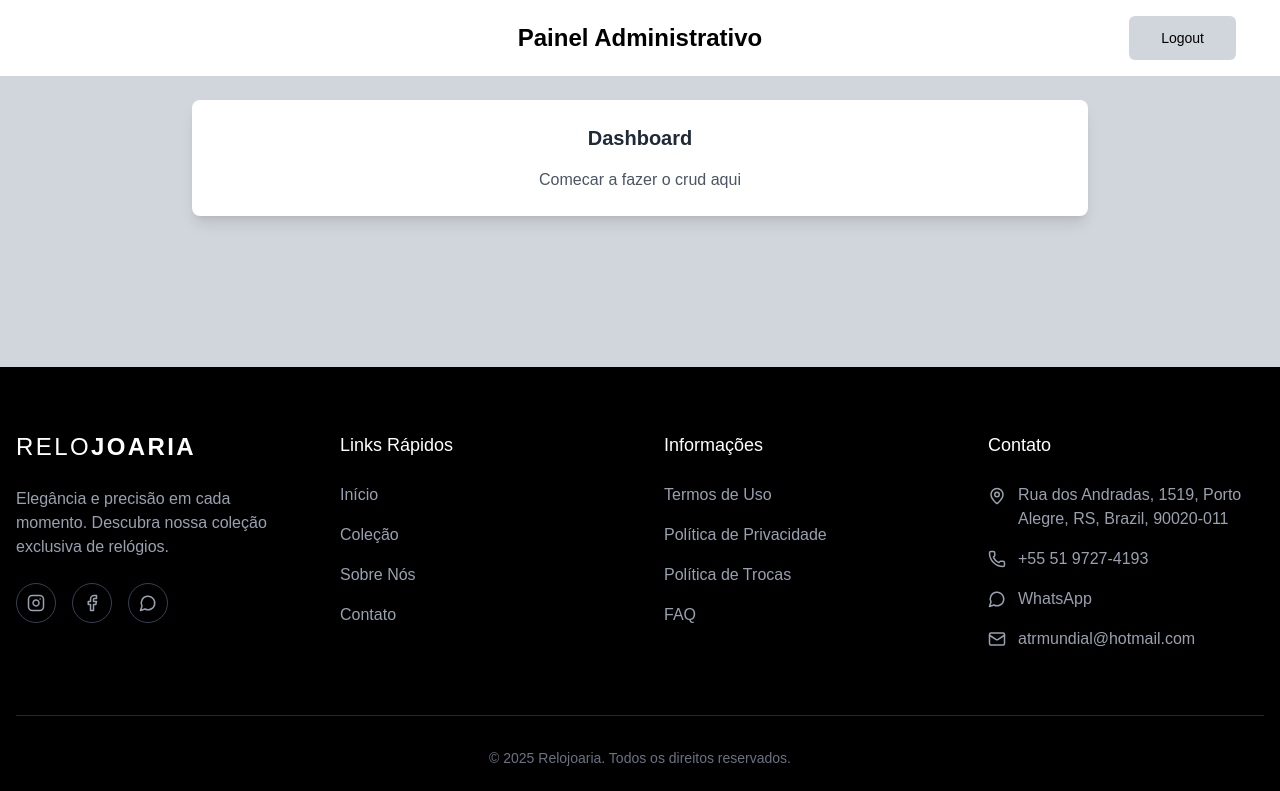
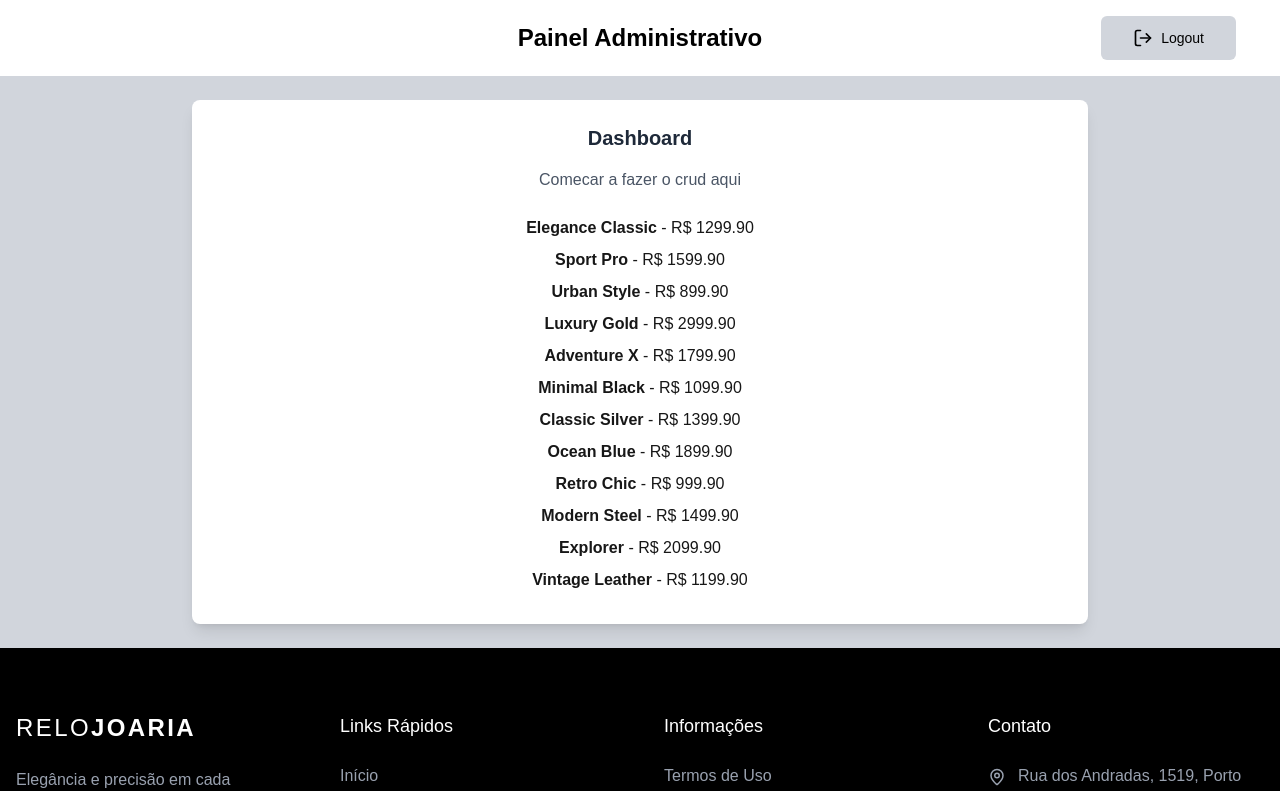
Before and after one commit to Ceratt1/gestao_agil, a Next.js app in the folder frontend/: page /dashboard/admin in a window 1280 px wide. Shown: the top 791 px of the page. Built offline with nearby package versions, Linux system fonts and the light colour scheme.

Commit message:
Enhance styling in About Us section, add example products to AdminContent, and update Hero component text color

```diff
--- a/frontend/components/about-us/about-us.tsx
+++ b/frontend/components/about-us/about-us.tsx
@@ -12,7 +12,7 @@ export default function AboutUs() {
 
           <div>
             <h2 className="mb-6 text-3xl font-light tracking-tight text-black md:text-4xl">
-              Sobre a <span className="font-semibold">ATRmundial</span>
+              Sobre a <span className="font-semibold text-orange-400">ATRmundial</span>
             </h2>
 
             <p className="mb-8 text-lg text-gray-700">
--- a/frontend/components/admin/AdminContent.tsx
+++ b/frontend/components/admin/AdminContent.tsx
@@ -1,3 +1,109 @@
+import { Categoria } from "@/@types/Categoria.enum"
+import { Produtos } from "@/@types/Produtos"
+import { v4 as uuidv4 } from "uuid"
+import { UUIDTypes } from "uuid"
+
+
+const produtosExemplo: Produtos[] = [
+  {
+    uuid: uuidv4() as UUIDTypes,
+    nome: "Elegance Classic",
+    imagemCaminho: "/placeholder4.jpg",
+    whatsappLink: "https://wa.me/555197274193?text=Tenho%20interesse%20no%20Elegance%20Classic",
+    preco: 1299.9,
+    categoria: Categoria.MECANICO_BATERIA,
+  },
+  {
+    uuid: uuidv4() as UUIDTypes,
+    nome: "Sport Pro",
+    imagemCaminho: "/placeholder4.jpg",
+    whatsappLink: "https://wa.me/555197274193?text=Tenho%20interesse%20no%20Sport%20Pro",
+    preco: 1599.9,
+    categoria: Categoria.SOLAR,
+  },
+  {
+    uuid: uuidv4() as UUIDTypes,
+    nome: "Urban Style",
+    imagemCaminho: "/placeholder4.jpg",
+    whatsappLink: "https://wa.me/555197274193?text=Tenho%20interesse%20no%20Urban%20Style",
+    preco: 899.9,
+    categoria: Categoria.BOLSO,
+  },
+  {
+    uuid: uuidv4() as UUIDTypes,
+    nome: "Luxury Gold",
+    imagemCaminho: "/placeholder4.jpg",
+    whatsappLink: "https://wa.me/555197274193?text=Tenho%20interesse%20no%20Luxury%20Gold",
+    preco: 2999.9,
+    categoria: Categoria.CORDA,
+  },
+  {
+    uuid: uuidv4() as UUIDTypes,
+    nome: "Adventure X",
+    imagemCaminho: "/placeholder4.jpg",
+    whatsappLink: "https://wa.me/555197274193?text=Tenho%20interesse%20no%20Adventure%20X",
+    preco: 1799.9,
+    categoria: Categoria.QUARTZO,
+  },
+  {
+    uuid: uuidv4() as UUIDTypes,
+    nome: "Minimal Black",
+    imagemCaminho: "/placeholder4.jpg",
+    whatsappLink: "https://wa.me/555197274193?text=Tenho%20interesse%20no%20Minimal%20Black",
+    preco: 1099.9,
+    categoria: Categoria.MECANICO_BATERIA,
+  },
+  {
+    uuid: uuidv4() as UUIDTypes,
+    nome: "Classic Silver",
+    imagemCaminho: "/placeholder4.jpg",
+    whatsappLink: "https://wa.me/555197274193?text=Tenho%20interesse%20no%20Classic%20Silver",
+    preco: 1399.9,
+    categoria: Categoria.MECANICO_BATERIA,
+  },
+  {
+    uuid: uuidv4() as UUIDTypes,
+    nome: "Ocean Blue",
+    imagemCaminho: "/placeholder4.jpg",
+    whatsappLink: "https://wa.me/555197274193?text=Tenho%20interesse%20no%20Ocean%20Blue",
+    preco: 1899.9,
+    categoria: Categoria.BOLSO,
+  },
+  {
+    uuid: uuidv4() as UUIDTypes,
+    nome: "Retro Chic",
+    imagemCaminho: "/placeholder4.jpg",
+    whatsappLink: "https://wa.me/555197274193?text=Tenho%20interesse%20no%20Retro%20Chic",
+    preco: 999.9,
+    categoria: Categoria.BOLSO,
+  },
+  {
+    uuid: uuidv4() as UUIDTypes,
+    nome: "Modern Steel",
+    imagemCaminho: "/placeholder4.jpg",
+    whatsappLink: "https://wa.me/555197274193?text=Tenho%20interesse%20no%20Modern%20Steel",
+    preco: 1499.9,
+    categoria: Categoria.MECANICO_BATERIA,
+  },
+  {
+    uuid: uuidv4() as UUIDTypes,
+    nome: "Explorer",
+    imagemCaminho: "/placeholder4.jpg",
+    whatsappLink: "https://wa.me/555197274193?text=Tenho%20interesse%20no%20Explorer",
+    preco: 2099.9,
+    categoria: Categoria.CORDA,
+  },
+  {
+    uuid: uuidv4() as UUIDTypes,
+    nome: "Vintage Leather",
+    imagemCaminho: "/placeholder4.jpg",
+    whatsappLink: "https://wa.me/555197274193?text=Tenho%20interesse%20no%20Vintage%20Leather",
+    preco: 1199.9,
+    categoria: Categoria.QUARTZO,
+  },
+]
+
+
 export default function AdminContent() {
     return (
         <main className="flex-1 p-6 bg-gray-300">
@@ -5,7 +111,13 @@ export default function AdminContent() {
                 <div className="max-w-4xl mx-auto bg-white shadow-lg rounded-lg p-6 text-center">
                     <h2 className="text-xl font-semibold text-gray-800 mb-4">Dashboard</h2>
                     <p className="text-gray-600">Comecar a fazer o crud aqui</p>
-
+                    <ul className="mt-6">
+                        {produtosExemplo.map((produto) => (
+                            <li key={String(produto.uuid)} className="mb-2">
+                                <span className="font-bold">{produto.nome}</span> - R$ {produto.preco.toFixed(2)}
+                            </li>
+                        ))}
+                    </ul>
                 </div>
             </div>
         </main>
--- a/frontend/components/admin/AdminHeader.tsx
+++ b/frontend/components/admin/AdminHeader.tsx
@@ -1,17 +1,20 @@
 import { Button } from "../ui/button"
+import { LogOut } from "lucide-react"
 
-export default function AdminHeader(){
+export default function AdminHeader() {
     return (
         <header className="bg-white text-black px-6 py-4 flex items-center justify-between flex-row-reverse">
-            <h1 className="text-2xl font-semibold absolute left-1/2 transform -translate-x-1/2">Painel Administrativo</h1>
-             <div className="flex items-center space-x-4 px-5">
-
-
-
-                <Button className="group bg-gray-300 text-black hover:bg-gray-200 rounded-full px-8 cursor-pointer" size="lg">
+            <h1 className="text-2xl font-semibold absolute left-1/2 transform -translate-x-1/2">
+                Painel Administrativo
+            </h1>
+            <div className="flex items-center space-x-4 px-5">
+                <Button
+                    className="group bg-gray-300 text-black hover:bg-gray-200 rounded-full px-8 cursor-pointer flex gap-2 items-center"
+                    size="lg"
+                >
+                    <LogOut className="w-5 h-5" />
                     Logout
                 </Button>
-
             </div>
         </header>
     )
--- a/frontend/components/hero/hero.tsx
+++ b/frontend/components/hero/hero.tsx
@@ -37,7 +37,7 @@ export default function Hero() {
           </div>
 
           <h1 className="mb-6 text-center md:text-left text-4xl font-light tracking-tight md:text-6xl lg:text-7xl">
-            O tempo é <span className="font-semibold">precioso</span>.<br />
+            O tempo é <span className="font-semibold text-orange-400">precioso</span>.<br />
             Seu relógio também deve ser.
           </h1>
 
--- a/frontend/components/products/feature-products.tsx
+++ b/frontend/components/products/feature-products.tsx
@@ -123,11 +123,11 @@ export default function FeaturedProducts() {
         <div className="mt-16 text-center">
           <Button asChild className="rounded-full bg-black text-white hover:bg-gray-800 px-8" size="lg">
             <a
-              href="https://wa.me/555197274193?text=Olá,%20gostaria%20de%20ver%20mais%20produtos"
-              target="_blank"
+              href="/catalogo"
               rel="noopener noreferrer"
               className="flex items-center gap-2"
             >
+
               Ver Catálogo Completo
               <ArrowRight size={16} />
             </a>
```
